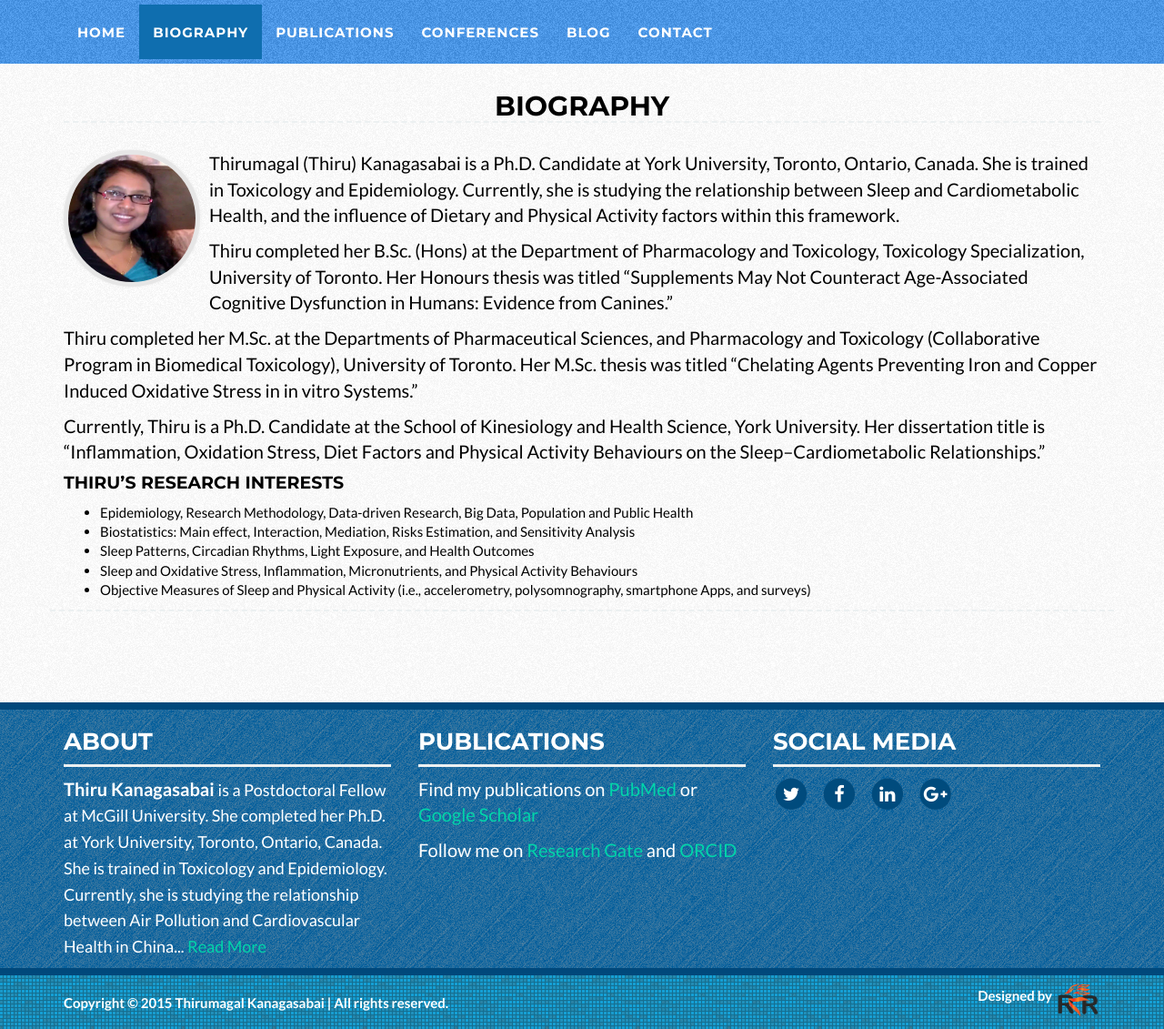
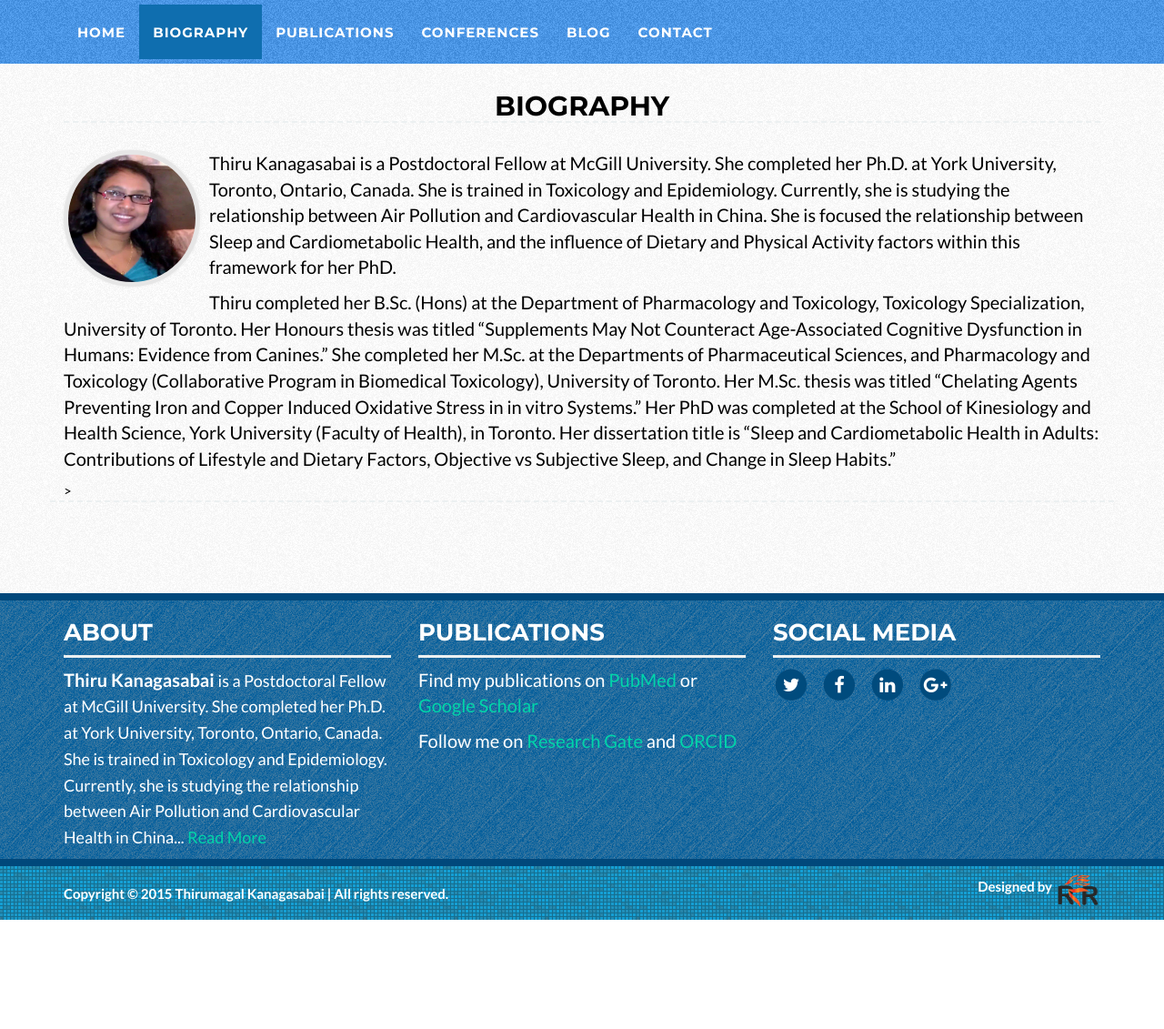
Before and after one commit to tkanagasabai/homepage, a Jekyll site: the page built from biography.html, in a window 1280 px wide and 1131 px high. Shown: the whole window at 91% size. Built offline with Jekyll 4.4.1, drawn with Linux system fonts in a browser that asks for light colours; nearby versions of some CDN libraries.

Commit message:
Update biography.html

```diff
--- a/_layouts/biography.html
+++ b/_layouts/biography.html
@@ -15,19 +15,9 @@
                 <div class="col-lg-12" >
 						<h2 class="text-center" style="margin-bottom: 30px; border-bottom: 2.5px dashed #ecf0f1">Biography</h2>
 						<img class="img-circle profile" src="img/thiru/profile.jpg" alt="Thirumagal kanagasabai">
-						<p>Thirumagal (Thiru) Kanagasabai is a Ph.D. Candidate at York University, Toronto, Ontario, Canada. She is trained in Toxicology and Epidemiology. Currently, she is studying the relationship between Sleep and Cardiometabolic Health, and the influence of Dietary and Physical Activity factors within this framework.</p>
-						<p>Thiru completed her B.Sc. (Hons) at the Department of Pharmacology and Toxicology, Toxicology Specialization, University of Toronto. Her Honours thesis was titled “Supplements May Not Counteract Age-Associated Cognitive Dysfunction in Humans: Evidence from Canines.”</p>
-						<p>Thiru completed her M.Sc. at the Departments of Pharmaceutical Sciences, and Pharmacology and Toxicology (Collaborative Program in Biomedical Toxicology), University of Toronto. Her M.Sc. thesis was titled “Chelating Agents Preventing Iron and Copper Induced Oxidative Stress in in vitro Systems.”</p>
-						<p>Currently, Thiru is a Ph.D. Candidate at the School of Kinesiology and Health Science, York University. Her dissertation title is “Inflammation, Oxidation Stress, Diet Factors and Physical Activity Behaviours on the Sleep–Cardiometabolic Relationships.”</p>
-						<h4>Thiru’s Research Interests</h4>
-						<ul>
-							<li>Epidemiology, Research Methodology, Data-driven Research, Big Data, Population and Public Health</li>
-							<li>Biostatistics: Main effect, Interaction, Mediation, Risks Estimation, and Sensitivity Analysis</li>
-							<li>Sleep Patterns, Circadian Rhythms, Light Exposure, and Health Outcomes</li>
-							<li>Sleep and Oxidative Stress, Inflammation, Micronutrients, and Physical Activity Behaviours</li>
-							<li>Objective Measures of Sleep and Physical Activity (i.e., accelerometry, polysomnography, smartphone Apps, and surveys)</li>
-						</ul>
-                </div>
+						<p>Thiru Kanagasabai is a Postdoctoral Fellow at McGill University. She completed her Ph.D. at York University, Toronto, Ontario, Canada. She is trained in Toxicology and Epidemiology. Currently, she is studying the relationship between Air Pollution and Cardiovascular Health in China. She is focused the relationship between Sleep and Cardiometabolic Health, and the influence of Dietary and Physical Activity factors within this framework for her PhD.</p>
+						<p>Thiru completed her B.Sc. (Hons) at the Department of Pharmacology and Toxicology, Toxicology Specialization, University of Toronto. Her Honours thesis was titled “Supplements May Not Counteract Age-Associated Cognitive Dysfunction in Humans: Evidence from Canines.” She completed her M.Sc. at the Departments of Pharmaceutical Sciences, and Pharmacology and Toxicology (Collaborative Program in Biomedical Toxicology), University of Toronto. Her M.Sc. thesis was titled “Chelating Agents Preventing Iron and Copper Induced Oxidative Stress in in vitro Systems.” Her PhD was completed at the School of Kinesiology and Health Science, York University (Faculty of Health), in Toronto. Her dissertation title is “Sleep and Cardiometabolic Health in Adults: Contributions of Lifestyle and Dietary Factors, Objective vs Subjective Sleep, and Change in Sleep Habits.”</p>
+						>
             </div>
         </div>
     </section>
```
